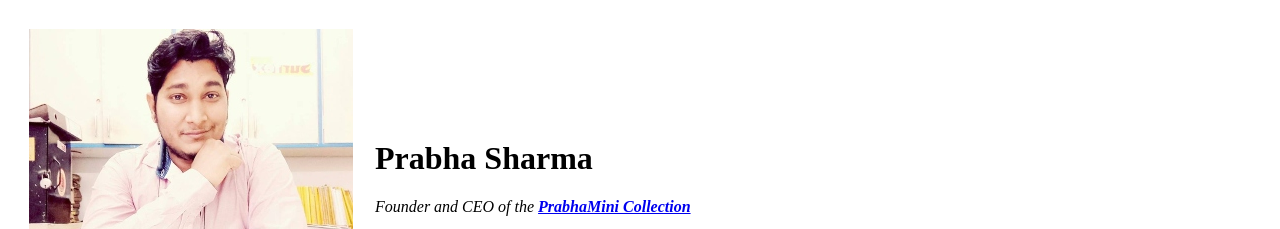
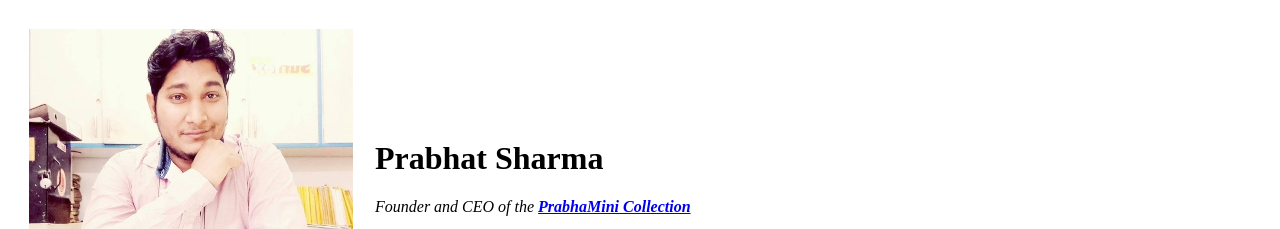
Before and after one commit to pra700sha/prabhamini, a plain HTML site: page index.html in a window 1280 px wide. Shown: the top 229 px of the page. Drawn offline with Linux system fonts and the light colour scheme.

Commit message:
Update index.html

```diff
--- a/index.html
+++ b/index.html
@@ -10,7 +10,7 @@
   <table cellspacing="20">
     <tr>
       <td><img src="image/sharma ji.jpg" alt="Prabhat proflie picture"></td>
-      <td><h1>Prabha Sharma</h1>
+      <td><h1>Prabhat Sharma</h1>
       <p><em>Founder and CEO of the <strong><a href="http;//www.newzkhajana.com">PrabhaMini Collection</a></strong></em></p>
       <p>we are providing the lily jwellery for marriage or daily use we have 💚 world class quality in lily jwellery products.</p></td>
     </tr>
```
